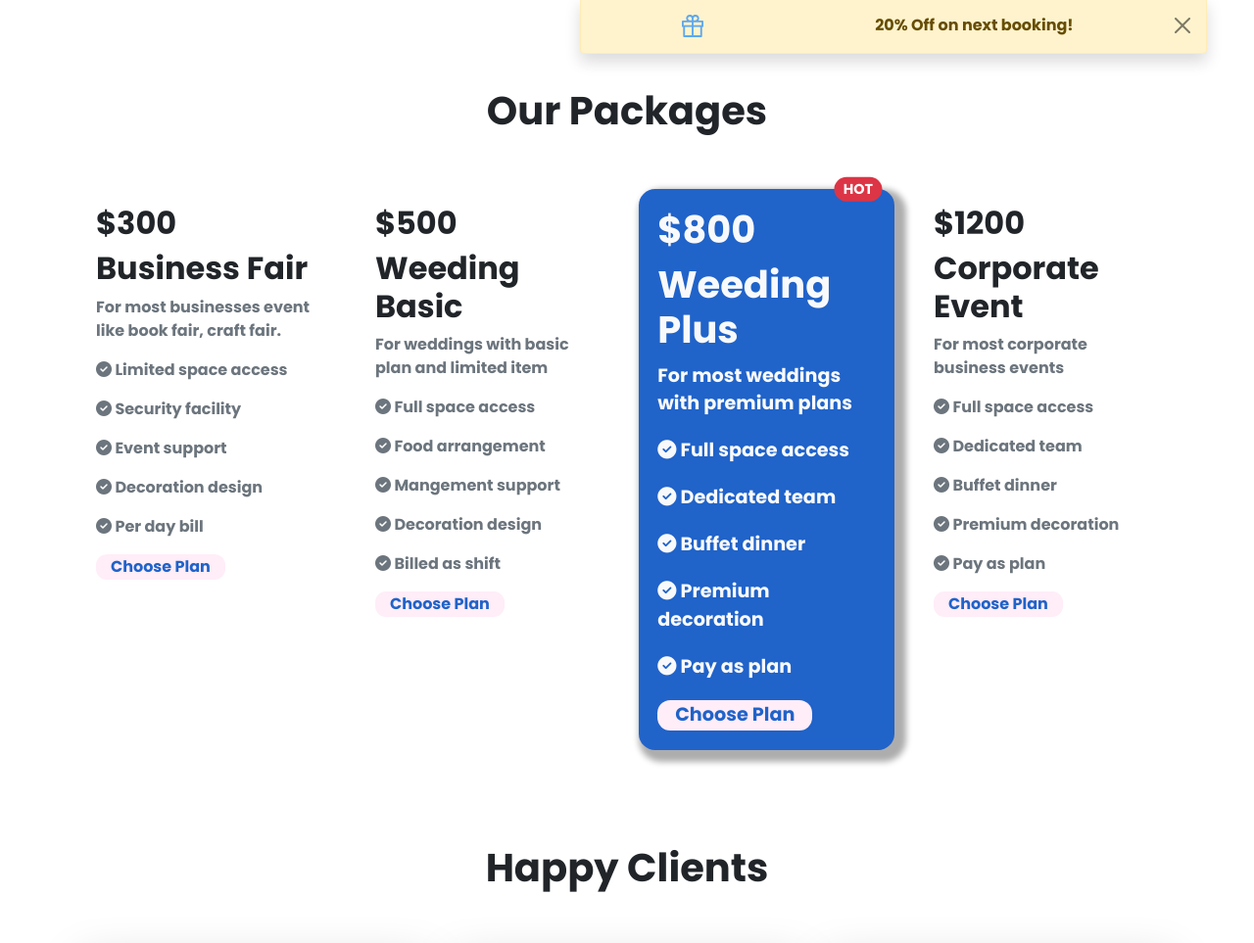
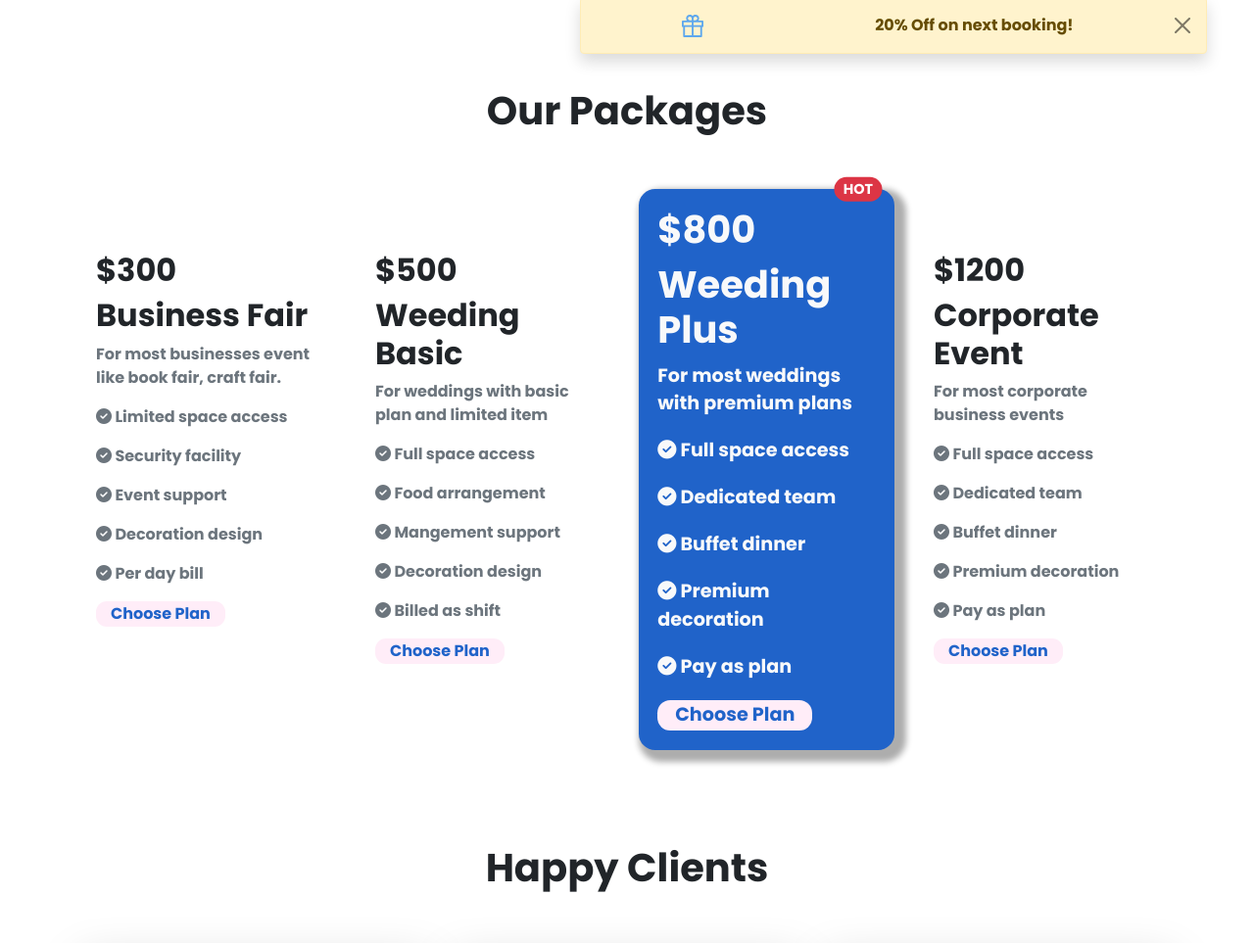
Before and after one commit to amixubaer/convention-center, a plain HTML site: page index.html in a window 1280 px wide. Shown: the part 1211-2174 px from the top of the page at 98% size. Drawn offline with nearby package versions, Linux system fonts and the light colour scheme.

Commit message:
complete

```diff
--- a/index.html
+++ b/index.html
@@ -208,7 +208,7 @@
         <h1 class="text-center py-5">Our Packages</h1>
         <div class="row g-4">
           <div class="col-lg-3 col-md-6 col-12">
-            <div class="p-3 border-0 bg-none rounded-3">
+            <div class="p-3 mt-5 border-0 bg-none rounded-3">
               <h2 class="text-dark">$300</h2>
               <h2 class="text-dark">Business Fair</h2>
               <p class="text-secondary">
@@ -234,7 +234,7 @@
           </div>
 
           <div class="col-lg-3 col-md-6 col-12">
-            <div class="p-3 border-0 bg-none rounded-3">
+            <div class="p-3 mt-5 border-0 bg-none rounded-3">
               <h2 class="text-dark">$500</h2>
               <h2 class="text-dark">Weeding Basic</h2>
               <p class="text-secondary">
@@ -291,7 +291,7 @@
           </div>
 
           <div class="col-lg-3 col-md-6 col-12">
-            <div class="p-3 border-0 bg-none rounded-3">
+            <div class="p-3 mt-5 border-0 bg-none rounded-3">
               <h2 class="text-dark">$1200</h2>
               <h2 class="text-dark">Corporate Event</h2>
               <p class="text-secondary">For most corporate business events</p>
```
